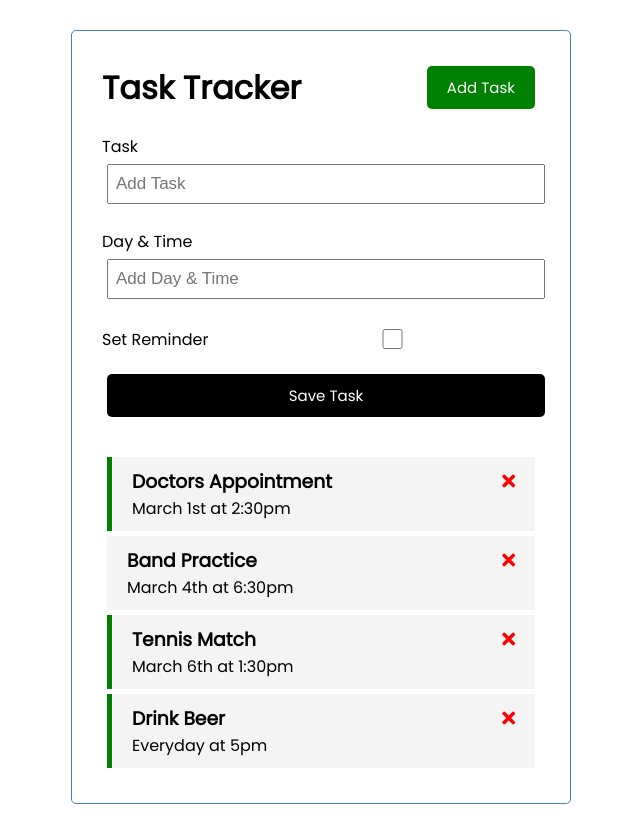
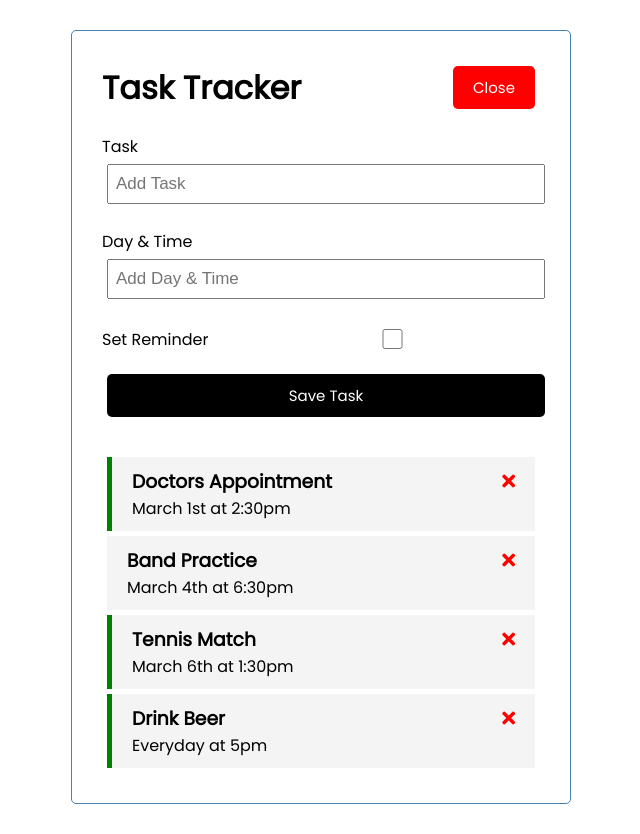
Before and after one commit to Jofa11/vue-crash-2021, a Vue app: page / in a window 1280 px wide. Both pictures are taken after a click on the button "Add Task". Shown: the whole page, without its empty margins (319-959 px from the left). Built offline with nearby package versions, Linux system fonts and the light colour scheme.

Commit message:
add task button toggles form

```diff
--- a/src/App.vue
+++ b/src/App.vue
@@ -1,7 +1,9 @@
 <template>
 <div class="container">
-  <Header title="Task Tracker" />
-  <AddTask @add-task="addTask" />
+  <Header @toggle-add-task="toggleAddTask" title="Task Tracker" :showAddTask="showAddTask" />
+  <div v-show="showAddTask">
+    <AddTask @add-task="addTask" />
+  </div>
   <Tasks @toggle-reminder="toggleReminder" @delete-task="deleteTask" :tasks="tasks" />
 </div>
 </template>
@@ -20,10 +22,14 @@
   },
   data() {
     return {
-      tasks: []
+      tasks: [],
+      showAddTask: false
     }
   },
   methods: {
+    toggleAddTask() {
+      this.showAddTask = !this.showAddTask
+    },
     addTask(task) {
       this.tasks = [...this.tasks, task]
     },
--- a/src/components/Button.vue
+++ b/src/components/Button.vue
@@ -1,5 +1,5 @@
 <template>
-    <button @click="onClick()" :style="{ background: color }" class="btn">Add Task</button>
+    <button @click="onClick()" :style="{ background: color }" class="btn">{{ text }}</button>
 </template>
 
 <script>
@@ -11,7 +11,7 @@
     },
     methods: {
         onClick() {
-            console.log('click');
+            this.$emit('btn-click');
         }
      }
 }
--- a/src/components/Header.vue
+++ b/src/components/Header.vue
@@ -1,7 +1,9 @@
 <template>
     <header>
         <h1>{{ title }}</h1>
-        <Button text="Add Task" color="green" />
+        <Button @btn-click="$emit('toggle-add-task')"
+        :text="showAddTask ? 'Close' : 'Add Task'"
+        :color="showAddTask ? 'red' : 'green'" />
     </header>
 </template>
 
@@ -13,6 +15,7 @@
         name: 'Header',
         props: {
             title: String,
+            showAddTask: Boolean
         },
         components: {
             Button
```
